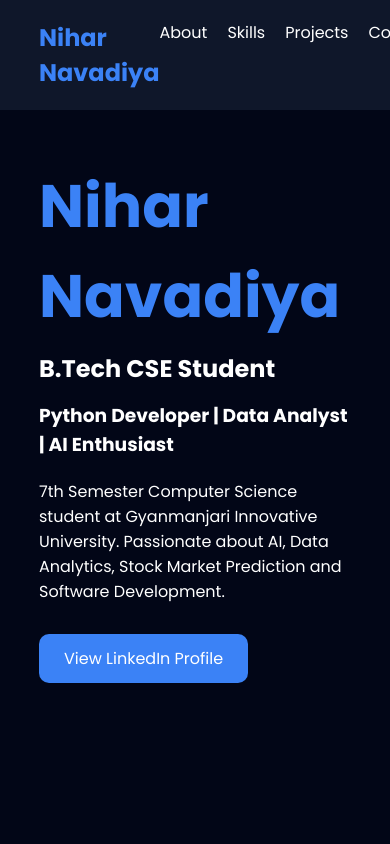
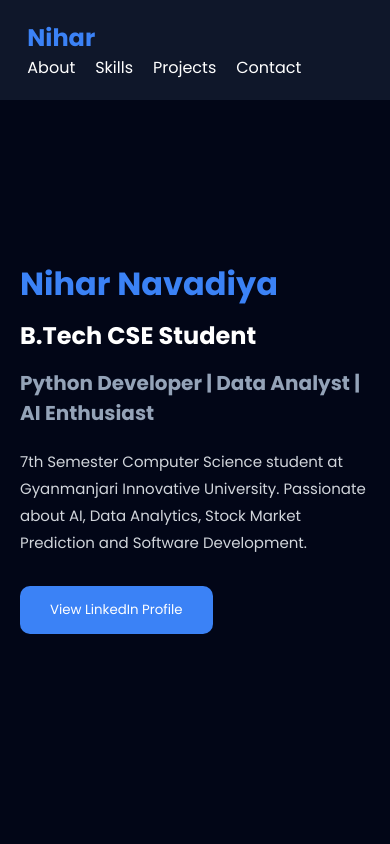
Before and after one commit to Nihar5651/nihar-portfolio, a React (Vite) app: page / in a window 390 px wide. Shown: the top 844 px of the page. Built offline with nearby package versions, Linux system fonts and the light colour scheme.

Commit message:
Improved responsiveness and spacing

```diff
--- a/src/App.jsx
+++ b/src/App.jsx
@@ -9,7 +9,7 @@ import Footer from "./components/Footer";
 
 function App() {
   return (
-    <div className="bg-slate-950 text-white">
+    <div>
       <Navbar />
       <Hero />
       <About />
--- a/src/components/About.jsx
+++ b/src/components/About.jsx
@@ -1,6 +1,6 @@
 function About() {
   return (
-    <section id="about">
+    <section id="about" style={{ paddingTop: "20px" }}>
       <h2
         style={{
           color: "#3b82f6",
--- a/src/components/Contact.jsx
+++ b/src/components/Contact.jsx
@@ -1,6 +1,6 @@
 function Contact() {
   return (
-    <section style={{ padding: "80px 100px" }}>
+    <section id="contact" style={{ padding: "80px 0px" }}>
       <h2 style={{ color: "#3b82f6", marginBottom: "30px" }}>
         Contact Me
       </h2>
--- a/src/components/Education.jsx
+++ b/src/components/Education.jsx
@@ -1,6 +1,6 @@
 function Education() {
   return (
-    <section style={{ padding: "80px 100px" }}>
+    <section style={{ padding: "80px 0px" }}>
       <h2 style={{ color: "#3b82f6", marginBottom: "30px" }}>
         Education
       </h2>
--- a/src/components/Hero.jsx
+++ b/src/components/Hero.jsx
@@ -4,65 +4,63 @@ function Hero() {
   return (
     <section
       style={{
-        height: "100vh",
+        minHeight: "100vh",
         display: "flex",
         alignItems: "center",
+        paddingTop: "100px"
       }}
     >
       <motion.div
         initial={{ opacity: 0, y: 60 }}
         animate={{ opacity: 1, y: 0 }}
         transition={{ duration: 1 }}
+        style={{
+          maxWidth: "700px"
+        }}
       >
         <h1
           style={{
-            fontSize: "60px",
-            color: "#3b82f6"
+            color: "#3b82f6",
+            marginBottom: "10px"
           }}
         >
           Nihar Navadiya
         </h1>
 
-        <h2 style={{ marginTop: "10px" }}>
+        <h2 style={{ marginBottom: "15px" }}>
           B.Tech CSE Student
         </h2>
 
-        <h3 style={{ marginTop: "15px" }}>
-          Python Developer | Data Analyst |
-          AI Enthusiast
+        <h3
+          style={{
+            color: "#94a3b8",
+            marginBottom: "20px"
+          }}
+        >
+          Python Developer | Data Analyst | AI Enthusiast
         </h3>
 
-        <p
-          style={{
-            marginTop: "20px",
-            maxWidth: "600px"
-          }}
-        >
-          7th Semester Computer Science student
-          at Gyanmanjari Innovative University.
+        <p>
+          7th Semester Computer Science student at
+          Gyanmanjari Innovative University.
           Passionate about AI, Data Analytics,
-          Stock Market Prediction and Software
-          Development.
+          Stock Market Prediction and Software Development.
         </p>
 
         <a
           href="https://www.linkedin.com/in/niharnavdiya"
           target="_blank"
-  rel="noopener noreferrer"
-  style={{
-    textDecoration: "none"
-  }}
+          rel="noreferrer"
         >
           <button
             style={{
               marginTop: "30px",
-      padding: "12px 25px",
+              padding: "14px 30px",
               background: "#3b82f6",
               color: "white",
               border: "none",
               borderRadius: "10px",
-      cursor: "pointer",
-      fontSize: "16px"
+              cursor: "pointer"
             }}
           >
             View LinkedIn Profile
--- a/src/components/Navbar.jsx
+++ b/src/components/Navbar.jsx
@@ -5,20 +5,28 @@ function Navbar() {
     <nav
       style={{
         position: "fixed",
+        top: 0,
         width: "100%",
-        top: 0,
         background: "#0f172a",
-        padding: "20px 10%",
+        padding: "20px 7%",
         display: "flex",
         justifyContent: "space-between",
-        zIndex: 1000
+        alignItems: "center",
+        zIndex: 1000,
+        flexWrap: "wrap"
       }}
     >
       <h2 style={{ color: "#3b82f6" }}>
-        Nihar Navadiya
+        Nihar
       </h2>
 
-      <div style={{ display: "flex", gap: "20px" }}>
+      <div
+        style={{
+          display: "flex",
+          gap: "20px",
+          flexWrap: "wrap"
+        }}
+      >
         <Link to="about" smooth={true}>
           About
         </Link>
--- a/src/components/Projects.jsx
+++ b/src/components/Projects.jsx
@@ -1,6 +1,6 @@
 function Projects() {
   return (
-    <section style={{ padding: "80px 100px" }}>
+    <section id="projects" style={{ padding: "80px 0px" }}>
       <h2 style={{ color: "#3b82f6", marginBottom: "30px" }}>
         Projects
       </h2>
--- a/src/components/Skills.jsx
+++ b/src/components/Skills.jsx
@@ -1,6 +1,6 @@
 function Skills() {
   return (
-    <section style={{ padding: "80px 100px" }}>
+    <section id="skills" style={{ padding: "80px 0px" }}>
       <h2 style={{ color: "#3b82f6", marginBottom: "30px" }}>
         Technical Skills
       </h2>
--- a/src/index.css
+++ b/src/index.css
@@ -1,21 +1,108 @@
 @import url('https://fonts.googleapis.com/css2?family=Poppins:wght@300;400;500;600;700&display=swap');
 
-* {
-  margin: 0;
-  padding: 0;
-  box-sizing: border-box;
-  font-family: 'Poppins', sans-serif;
+*{
+  margin:0;
+  padding:0;
+  box-sizing:border-box;
+  font-family:'Poppins',sans-serif;
 }
 
-html {
-  scroll-behavior: smooth;
+html{
+  scroll-behavior:smooth;
 }
 
-body {
-  background: #020617;
-  color: white;
+body{
+  background:#020617;
+  color:white;
 }
 
-section {
-  padding: 80px 10%;
+a{
+  text-decoration:none;
 }
+
+section{
+  padding:80px 10%;
+}
+
+.container{
+  max-width:1200px;
+  margin:auto;
+}
+
+h1{
+  font-size:60px;
+}
+
+h2{
+  font-size:38px;
+}
+
+h3{
+  font-size:24px;
+}
+
+p{
+  line-height:1.8;
+  color:#d1d5db;
+}
+
+button{
+  transition:0.3s;
+}
+
+button:hover{
+  transform:translateY(-3px);
+}
+
+@media (max-width:992px){
+
+  section{
+    padding:70px 7%;
+  }
+
+  h1{
+    font-size:48px;
+  }
+
+  h2{
+    font-size:32px;
+  }
+}
+
+@media (max-width:768px){
+
+  section{
+    padding:60px 25px;
+  }
+
+  h1{
+    font-size:38px;
+  }
+
+  h2{
+    font-size:28px;
+  }
+
+  h3{
+    font-size:20px;
+  }
+
+  p{
+    font-size:15px;
+  }
+}
+
+@media (max-width:480px){
+
+  section{
+    padding:50px 20px;
+  }
+
+  h1{
+    font-size:32px;
+  }
+
+  h2{
+    font-size:24px;
+  }
+}
```
Lines whose indentation alone changed are shown as unchanged.
